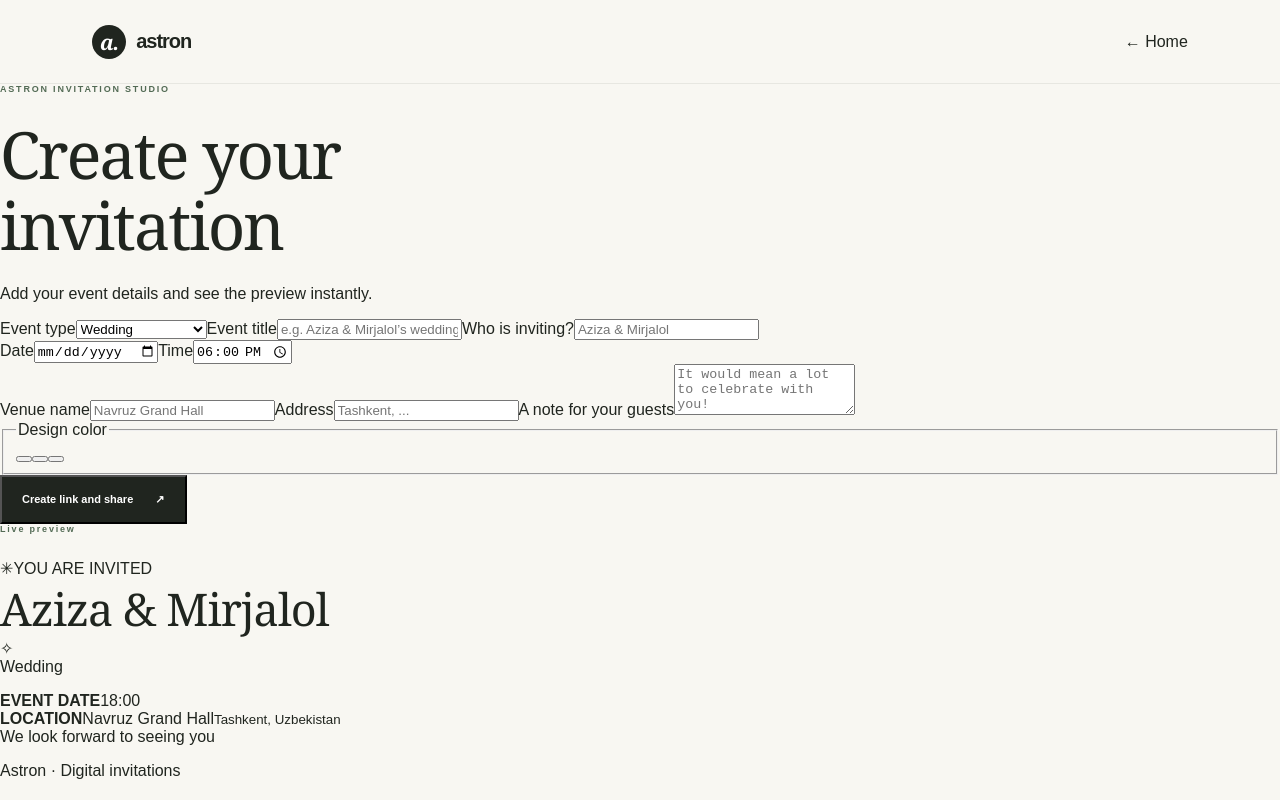
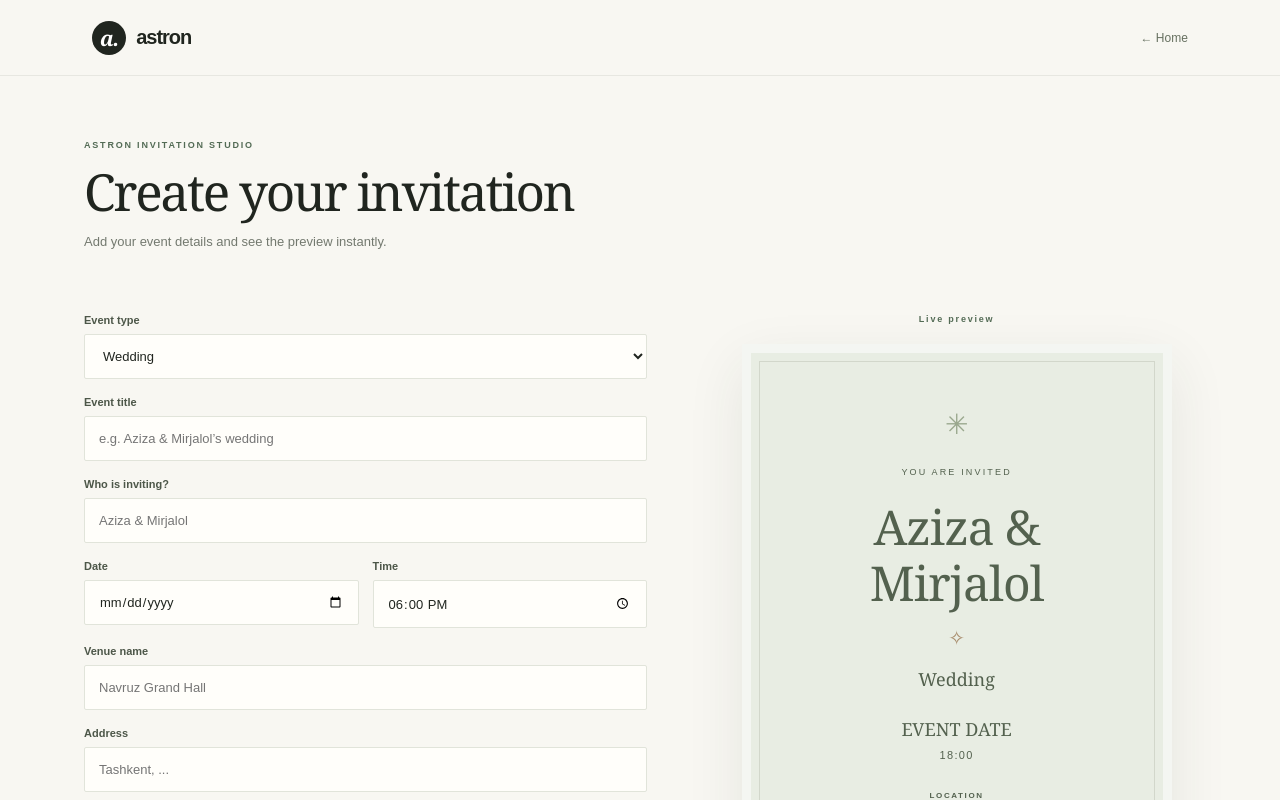
Before and after one commit to NurmatAbdullakh/astron-digital-invitations, a Next.js app: page /en/create in a window 1280 px wide. Shown: the top 800 px of the page. Built offline with nearby package versions, Linux system fonts and the light colour scheme; no server answers.

Commit message:
feat: style invitation builder and public invitation pages

```diff
--- a/src/app/globals.css
+++ b/src/app/globals.css
@@ -67,3 +67,56 @@ h2{font-family:var(--serif);font-size:clamp(32px,4vw,45px);font-weight:500;lette
 @media(max-width:900px){.hero{padding-left:7%;padding-right:7%;gap:2%}.hero-art{transform:scale(.88)}.occasion-grid{grid-template-columns:repeat(3,1fr)}}
 @media(max-width:640px){.site-header{height:70px;padding:0 5%}.main-nav{display:none}.hero{padding:65px 7% 50px;grid-template-columns:1fr;gap:25px}.hero-copy{max-width:none}h1{font-size:48px}.hero-note{margin-top:38px}.hero-art{height:410px;transform:scale(.82);margin:-12px -30px 0}.art-caption{bottom:-5px;right:10%}.section-wrap{padding-left:7%;padding-right:7%}.occasion-section{padding-top:65px;padding-bottom:75px}.section-heading{display:block}.section-heading>p{margin-top:15px}.occasion-grid{grid-template-columns:repeat(2,1fr)}.occasion-card{height:165px}.how-section{padding:70px 0}.steps-grid{grid-template-columns:1fr;gap:24px}.step-line{margin:12px 0 18px}.site-footer{padding:25px 7%;flex-wrap:wrap}.site-footer p{order:3;width:100%}}
 @media(prefers-reduced-motion:reduce){html{scroll-behavior:auto}*,*::before,*::after{transition:none!important}}
+
+
+/* Invitation builder MVP */
+.builder-page{min-height:100vh;background:#f8f7f2}
+.builder-header{height:76px}
+.builder-back{font-size:12px;color:#667060}
+.builder-intro{max-width:1180px;margin:0 auto;padding:64px 34px 28px}
+.builder-intro .eyebrow{margin-bottom:14px}
+.builder-intro h1{font-size:clamp(38px,4vw,54px);margin-bottom:12px}
+.builder-intro>p:last-child{font-size:13px;color:var(--muted);line-height:1.7}
+.builder-layout{max-width:1180px;margin:0 auto;padding:20px 34px 90px;display:grid;grid-template-columns:minmax(0,1fr) minmax(320px,.85fr);gap:70px;align-items:start}
+.builder-form{display:flex;flex-direction:column;gap:17px}
+.builder-form label{display:flex;flex-direction:column;gap:8px;font-size:11px;font-weight:600;color:#4d5749}
+.builder-form input,.builder-form select,.builder-form textarea{width:100%;border:1px solid #e1e4da;background:#fffefa;border-radius:2px;padding:13px 14px;font:400 13px var(--sans);color:var(--ink);outline:none;min-height:45px}
+.builder-form textarea{resize:vertical;line-height:1.6}
+.builder-form input:focus,.builder-form select:focus,.builder-form textarea:focus{border-color:#819477;box-shadow:0 0 0 3px rgba(129,148,119,.12)}
+.builder-fields{display:grid;grid-template-columns:1fr 1fr;gap:14px}
+.builder-form fieldset{border:0;padding:0;margin:2px 0 4px}
+.builder-form legend{font-size:11px;font-weight:600;color:#4d5749;margin-bottom:12px}
+.theme-options{display:flex;gap:12px}
+.theme-swatch{width:34px;height:34px;border-radius:50%;border:3px solid #f8f7f2;outline:1px solid transparent;cursor:pointer}
+.theme-swatch.selected{outline-color:#5f7158}
+.swatch-sage{background:#dfe7d8}.swatch-rose{background:#eedbd7}.swatch-sand{background:#eee2ce}
+.builder-submit{border:0;cursor:pointer;min-height:52px;align-self:flex-start}
+.builder-notice{font-size:12px;color:#8c594d;margin:0}
+.share-result{padding:14px;background:#edf0e9;border:1px solid #dce3d6;overflow-wrap:anywhere}
+.share-result p{font-size:11px;line-height:1.6;color:#56634f;margin-bottom:10px}
+.share-result button{border:0;background:transparent;text-decoration:underline;text-underline-offset:3px;font:600 11px var(--sans);cursor:pointer;color:#465b42;padding:0}
+.preview-column{position:sticky;top:28px}
+.preview-column>.eyebrow{text-align:center;justify-content:center;margin-bottom:20px}
+.invitation-preview{width:100%;max-width:430px;min-height:570px;margin:0 auto;padding:55px 35px;display:flex;flex-direction:column;align-items:center;justify-content:center;text-align:center;position:relative;box-shadow:0 20px 55px rgba(48,57,43,.09);border:9px solid rgba(255,255,255,.55);outline:1px solid rgba(110,115,95,.18);outline-offset:-18px;color:#53614e}
+.preview-sage{background:#e8ede3;color:#53614e}
+.preview-rose{background:#f1e3df;color:#805d5a}
+.preview-sand{background:#f0e8d9;color:#78664f}
+.preview-flower{font-size:28px;margin-bottom:26px;color:#9aa88e}
+.preview-kicker{font-size:9px;letter-spacing:.24em;margin-bottom:22px}
+.invitation-preview h2,.public-invitation h1{font-family:var(--serif);font-size:clamp(34px,4vw,48px);font-weight:500;line-height:1.15;letter-spacing:-1px;margin:0 0 16px;overflow-wrap:anywhere}
+.preview-rule{font-size:20px;color:#a88c6c;margin-bottom:17px}
+.preview-title{font-family:var(--serif);font-size:18px;line-height:1.4;margin:0 0 25px;max-width:300px}
+.invitation-preview>strong{font-family:var(--serif);font-size:18px;font-weight:500;margin-bottom:8px}
+.invitation-preview>span:not(.preview-flower):not(.preview-kicker):not(.preview-rule){font-size:11px;letter-spacing:.12em}
+.preview-location{display:flex;flex-direction:column;gap:8px;margin-top:30px;max-width:300px}
+.preview-location b{font-size:8px;letter-spacing:.2em;font-weight:600}
+.preview-location span{font-family:var(--serif);font-size:17px}
+.preview-location small{font-size:10px;line-height:1.5;opacity:.75}
+.preview-message{font-family:var(--serif);font-style:italic;font-size:14px;line-height:1.6;margin:28px 0 0;max-width:300px}
+.preview-footnote{text-align:center;color:#92998d;font-size:10px;margin-top:20px}
+.public-invitation-page{min-height:100vh;padding:55px 20px 30px;display:flex;flex-direction:column;align-items:center;justify-content:center;background:#f8f7f2}
+.public-invitation{min-height:650px;max-width:470px;width:100%}
+.public-invite-footer{max-width:470px;width:100%;display:flex;justify-content:space-between;gap:16px;margin-top:22px;font-size:10px;color:#838a7d}
+.public-invite-footer a{color:#536b55;text-decoration:underline;text-underline-offset:3px}
+@media(max-width:800px){.builder-layout{grid-template-columns:1fr;gap:45px}.preview-column{position:static;grid-row:1}.preview-column .invitation-preview{max-width:390px;min-height:520px}.builder-intro{padding-top:48px}}
+@media(max-width:540px){.builder-header{padding:0 7%}.builder-intro{padding:42px 7% 18px}.builder-layout{padding:15px 7% 65px}.builder-fields{grid-template-columns:1fr 1fr;gap:10px}.invitation-preview{min-height:500px;padding:48px 25px}.public-invitation-page{padding:25px 14px}.public-invitation{min-height:580px}.public-invite-footer{font-size:9px}}
```
